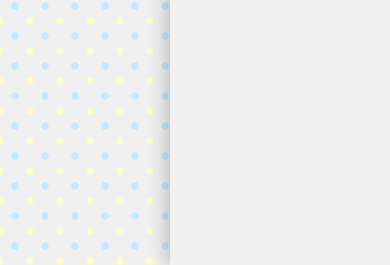
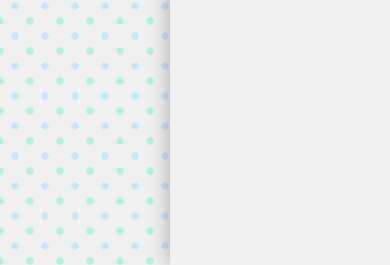
Before and after one commit to mechAneko12/IoT_project, a Django app: template manager/templates/index.html in a window 390 px wide; the page is wider, and only the part inside the window is pictured. Shown: the part 579-844 px from the top of that part. Run offline with Django 3.2, Linux system fonts and the light colour scheme; the template is opened without the code that fills it, so the values that code supplies are empty; some libraries are stand-ins or nearby versions.

Commit message:
Study app

```diff
--- a/manager/static/style.css
+++ b/manager/static/style.css
@@ -83,7 +83,7 @@ hr{
     background-size: 30px 30px;
     margin: 0 auto;
     background-image: radial-gradient(#C6E6FB 15%, transparent 20%),
-                      radial-gradient(#FCFBCA 15%, transparent 20%);
+                      radial-gradient(#b3f2db 15%, transparent 20%);
     background-position: 0 0, 15px 15px;
   }
   .container{
```
